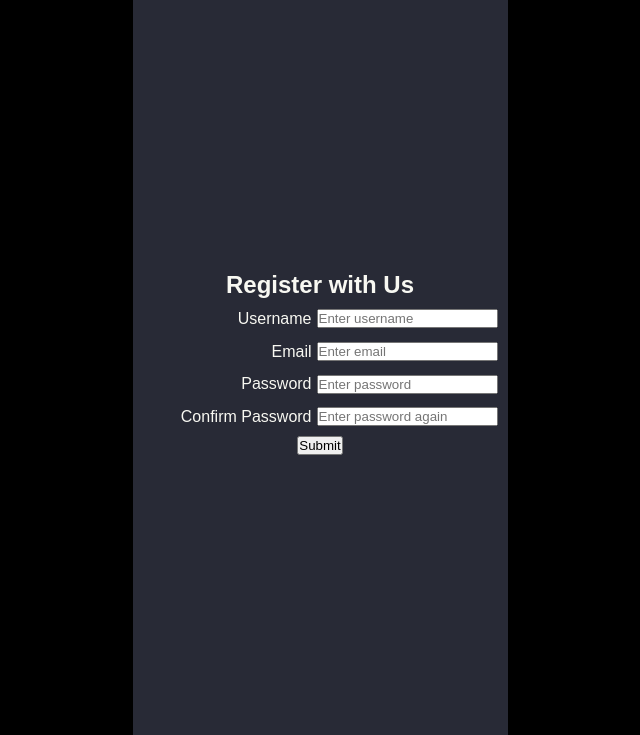
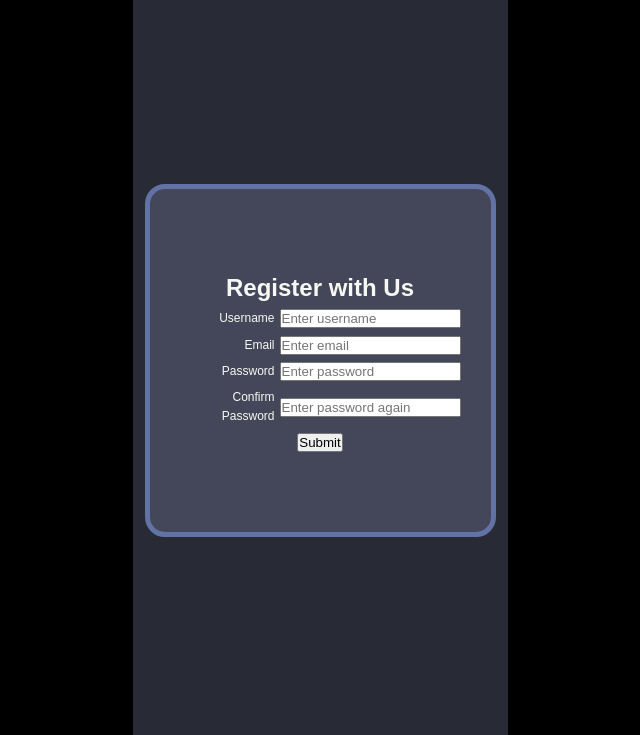
Before and after one commit to gregidonut/formValidator, a website built with Vite: page src/index.html in a window 1280 px wide. Shown: the part 65-800 px from the top of the page, without its empty margins (320-960 px from the left). Built offline with nearby package versions, Linux system fonts and the light colour scheme.

Commit message:
style: update form with a background color
just having fun

```diff
--- a/src/style.css
+++ b/src/style.css
@@ -17,19 +17,22 @@
 }
 
 #form {
-    width: 100%;
     display: flex;
     align-items: center;
     justify-content: center;
     flex-direction: column;
 
-    padding: 1rem;
     gap: 0.2rem;
+
+    background: #44475a;
+    padding: 8rem 3rem;
+    border-radius: 2rem;
+    border: #6272A4 solid .5rem;
 }
 
 .form-control {
     display: grid;
-    grid-template-columns: 1fr 1fr;
+    grid-template-columns: 10rem 1fr;
     grid-template-rows: auto auto;
     align-items: center;
 }
@@ -37,8 +40,14 @@
 .form-control label {
     grid-column: 1 / span 1;
     grid-row: 1 / span 1;
-    justify-self: end;
+    /*justify-self: end;*/
     padding-right: 0.5rem;
+
+    font-size: 1.2rem;
+    text-align: right; /* Align text to the right */
+    /*white-space: nowrap; !* Prevent text from wrapping *!*/
+    overflow: hidden; /* Hide overflowing text */
+    text-overflow: ellipsis; /* Display ellipsis for overflowing text */
 }
 
 .form-control input {
```
